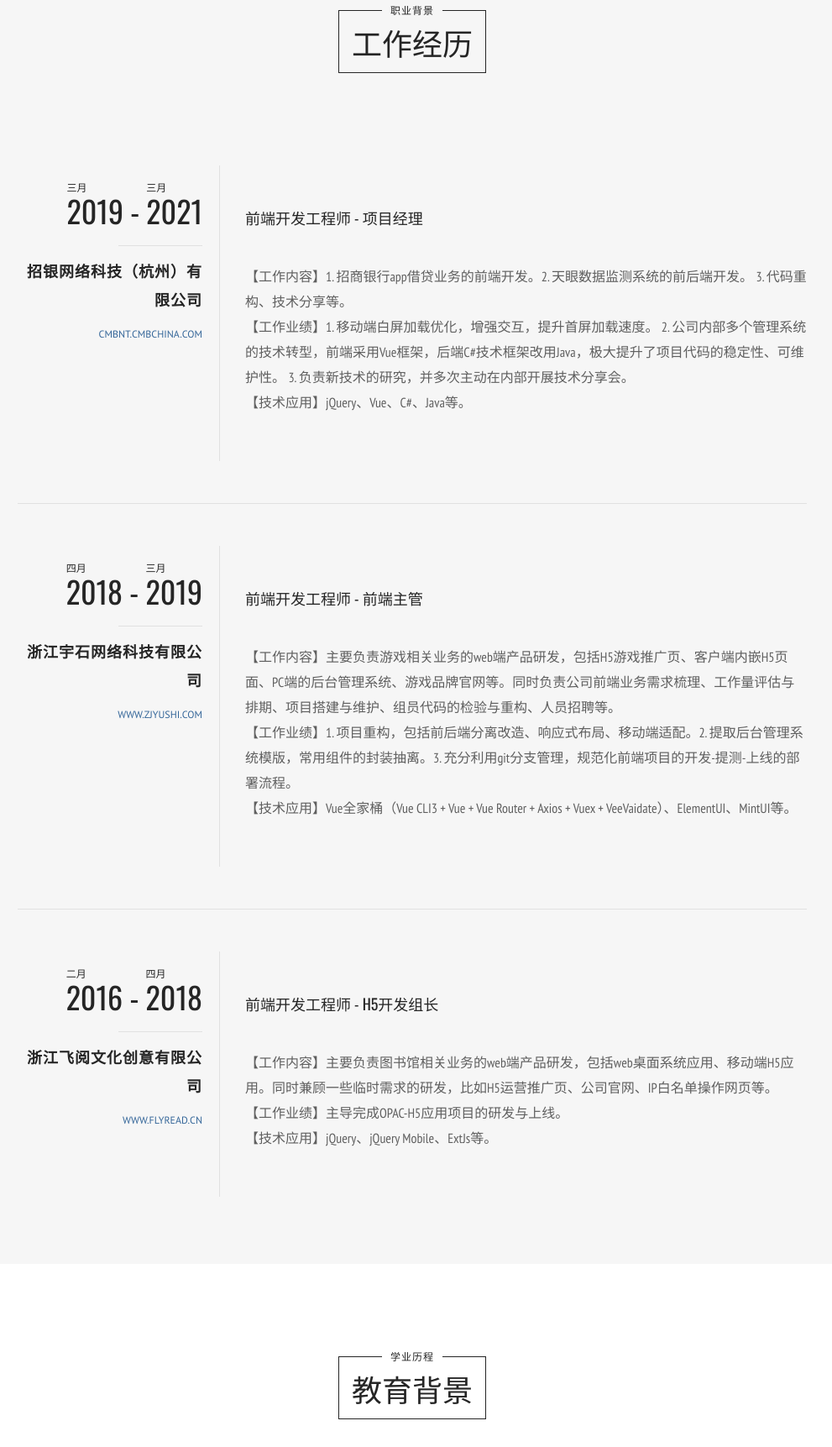
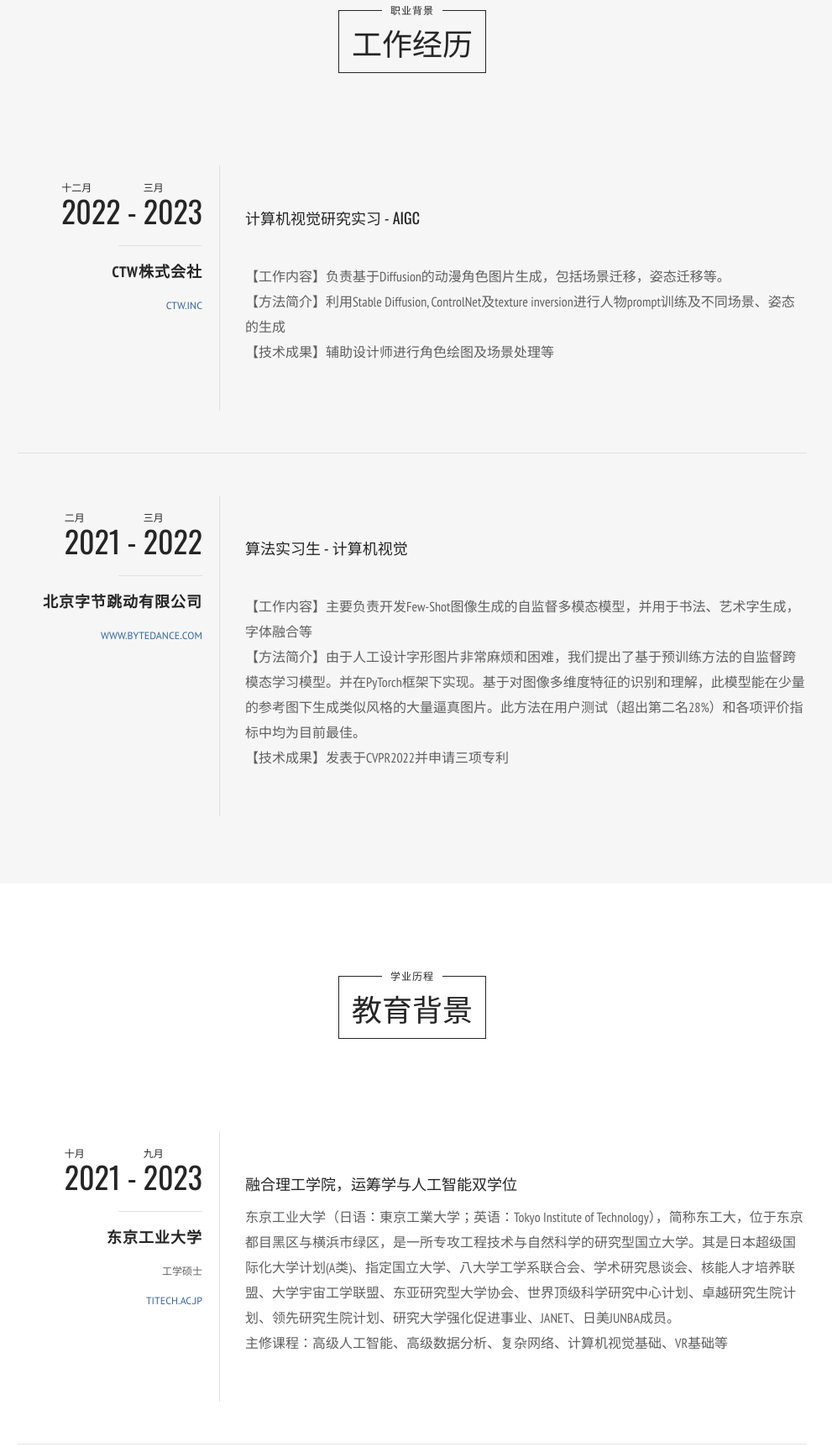
Before and after one commit to lfy523/lfy523.github.io, a website: page index.html in a window 1280 px wide. Shown: the part 1914-3637 px from the top of the page at 84% size, without its empty margins (149-1140 px from the left). Drawn offline with nearby package versions, Linux system fonts and the light colour scheme.

Commit message:
template commit3

```diff
--- a/index.html
+++ b/index.html
@@ -173,27 +173,27 @@
                         <div class="cv-section-title">
                             <h1>
                                 <span>
-                                    2019
-                                    <small>三月</small>
+                                    2022
+                                    <small>十二月</small>
                                 </span>
                                 -
                                 <span>
-                                    2021
+                                    2023
                                     <small>三月</small>
                                 </span>
                             </h1>
-                            <h3>招银网络科技（杭州）有限公司</h3>
-                            <p><a href="https://cmbnt.cmbchina.com/" target="_blank">cmbnt.cmbchina.com</a></p>
+                            <h3>CTW株式会社</h3>
+                            <p><a href="https://ctw.inc/" target="_blank">ctw.inc</a></p>
                         </div><!-- end .cv-section-title -->
                     </div><!-- end .span3 -->
                     <div class="span9">
                         <div class="cv-item">
                             <br>
-                            <h3 class="text-uppercase">前端开发工程师 - 项目经理</h3>
+                            <h3 class="text-uppercase">计算机视觉研究实习 - AIGC</h3>
                             <p>
-                                <br>【工作内容】1. 招商银行app借贷业务的前端开发。2. 天眼数据监测系统的前后端开发。 3. 代码重构、技术分享等。
-                                <br>【工作业绩】1. 移动端白屏加载优化，增强交互，提升首屏加载速度。 2. 公司内部多个管理系统的技术转型，前端采用Vue框架，后端C#技术框架改用Java，极大提升了项目代码的稳定性、可维护性。 3. 负责新技术的研究，并多次主动在内部开展技术分享会。
-                                <br>【技术应用】jQuery、Vue、C#、Java等。
+                                <br>【工作内容】负责基于Diffusion的动漫角色图片生成，包括场景迁移，姿态迁移等。
+                                <br>【方法简介】利用Stable Diffusion, ControlNet及texture inversion进行人物prompt训练及不同场景、姿态的生成
+                                <br>【技术成果】辅助设计师进行角色绘图及场景处理等
                             </p>
                             <br>
                         </div><!-- end .cv-item -->
@@ -207,27 +207,27 @@
                         <div class="cv-section-title">
                             <h1>
                                 <span>
-                                    2018
-                                    <small>四月</small>
+                                    2021
+                                    <small>二月</small>
                                 </span>
                                 -
                                 <span>
-                                    2019
+                                    2022
                                     <small>三月</small>
                                 </span>
                             </h1>
-                            <h3>浙江宇石网络科技有限公司</h3>
-                            <p><a href="https://www.zjyushi.com/" target="_blank">www.zjyushi.com</a></p>
+                            <h3>北京字节跳动有限公司</h3>
+                            <p><a href="https://www.bytedance.com/zh/" target="_blank">www.bytedance.com</a></p>
                         </div><!-- end .cv-section-title -->
                     </div><!-- end .span3 -->
                     <div class="span9">
                         <div class="cv-item">
                             <br>
-                            <h3 class="text-uppercase">前端开发工程师 - 前端主管</h3>
+                            <h3 class="text-uppercase">算法实习生 - 计算机视觉</h3>
                             <p>
-                                <br>【工作内容】主要负责游戏相关业务的web端产品研发，包括H5游戏推广页、客户端内嵌H5页面、PC端的后台管理系统、游戏品牌官网等。同时负责公司前端业务需求梳理、工作量评估与排期、项目搭建与维护、组员代码的检验与重构、人员招聘等。
-                                <br>【工作业绩】1. 项目重构，包括前后端分离改造、响应式布局、移动端适配。2. 提取后台管理系统模版，常用组件的封装抽离。3. 充分利用git分支管理，规范化前端项目的开发-提测-上线的部署流程。
-                                <br>【技术应用】Vue全家桶（Vue CLI3 + Vue + Vue Router + Axios + Vuex + VeeVaidate）、ElementUI、MintUI等。
+                                <br>【工作内容】主要负责开发Few-Shot图像生成的自监督多模态模型，并用于书法、艺术字生成，字体融合等
+                                <br>【方法简介】由于人工设计字形图片非常麻烦和困难，我们提出了基于预训练方法的自监督跨模态学习模型。并在PyTorch框架下实现。基于对图像多维度特征的识别和理解，此模型能在少量的参考图下生成类似风格的大量逼真图片。此方法在用户测试（超出第二名28%）和各项评价指标中均为目前最佳。
+                                <br>【技术成果】发表于CVPR2022并申请三项专利
                             </p>
                             <br>
                         </div><!-- end .cv-item -->
@@ -235,39 +235,6 @@
                 </div><!-- end .cv-section -->
                 <!------------------------------- END SECTION 2 ------------------------------->
 
-                <!------------------------------- START SECTION 3 ------------------------------->
-                <div class="row cv-section">
-                    <div class="span3">
-                        <div class="cv-section-title">
-                            <h1>
-                                <span>
-                                    2016
-                                    <small>二月</small>
-                                </span>
-                                -
-                                <span>
-                                    2018
-                                    <small>四月</small>
-                                </span>
-                            </h1>
-                            <h3>浙江飞阅文化创意有限公司</h3>
-                            <p><a href="https://www.flyread.cn/" target="_blank">www.flyread.cn</a></p>
-                        </div><!-- end .cv-section-title -->
-                    </div><!-- end .span3 -->
-                    <div class="span9">
-                        <div class="cv-item">
-                            <br>
-                            <h3 class="text-uppercase">前端开发工程师 - H5开发组长</h3>
-                            <p>
-                                <br>【工作内容】主要负责图书馆相关业务的web端产品研发，包括web桌面系统应用、移动端H5应用。同时兼顾一些临时需求的研发，比如H5运营推广页、公司官网、IP白名单操作网页等。
-                                <br>【工作业绩】主导完成OPAC-H5应用项目的研发与上线。
-                                <br>【技术应用】jQuery、jQuery Mobile、ExtJs等。
-                            </p>
-                            <br>
-                        </div><!-- end .cv-item -->
-                    </div><!-- end .span9 -->
-                </div><!-- end .cv-section -->
-                <!------------------------------- END SECTION 3 ------------------------------->
 
             </div><!-- end #work-experience -->
 
@@ -471,7 +438,7 @@
                     </div><!-- end .span12 -->
                 </div><!-- end .row -->
                 <div class="text-center">
-                    <h4><a href="https://github.com/lfy523" target="_blank">👉 github.com/fifteen718</a></h4>
+                    <h4><a href="https://github.com/lfy523" target="_blank">👉 github.com/lfy523</a></h4>
                     <p>更多有趣好玩的代码，欢迎关注我的GitHub. ٩(˃̶͈̀௰˂̶͈́)و</p>
                 </div>
             </div>
```
